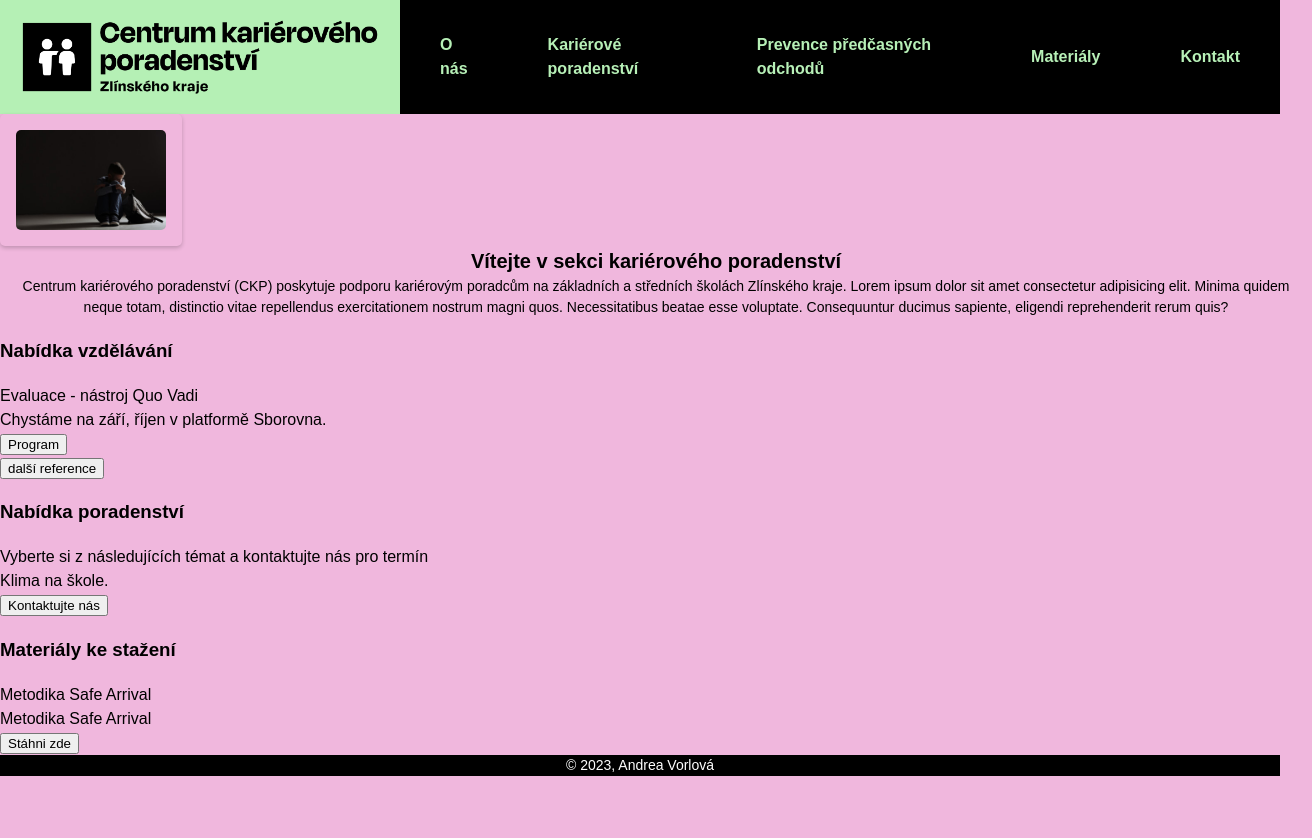
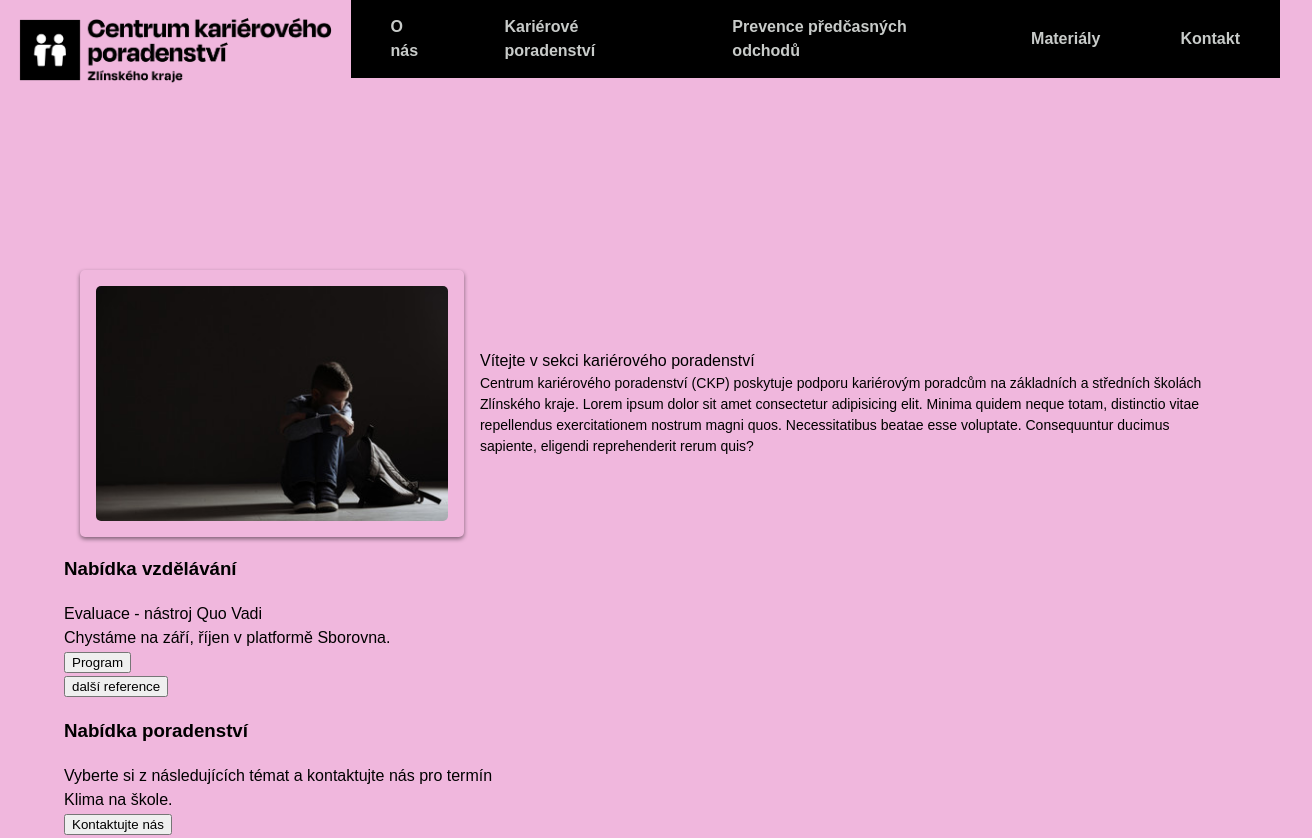
Before and after one commit to AndreaVeagle/zaverecny-projekt-koderka, an Eleventy site: page ppo.html in a window 1280 px wide. Shown: the top 838 px of the page, 1312 px wide, since content can reach past the window. Before the commit the page ends 800 px from the top, so only its background shows below. Built offline with nearby package versions, Linux system fonts and the light colour scheme; Eleventy itself is replaced by a stand-in of ours; files that its build step writes are made by us from their sources.

Commit message:
mobile stále nedokončen

```diff
--- a/css/style.css
+++ b/css/style.css
@@ -5,6 +5,7 @@
   --secondary: hsl(220, 66%, 83%);
   --terciaary: hsl(320, 66%, 83%);
   --quaternary: hsl(420, 66%, 83%);
+  --hover: hsl(140, 3%, 79%);
 	--accent: rgb(240, 212, 102);
 
 	--spacer: 4rem;
@@ -15,6 +16,16 @@
 }
 
 /*toto asi umažu - je to o formátování screenu a ten budu později upravovat - po menu*/
+
+
+body {
+  display: flex;
+  flex-direction: column;
+}
+
+.main {
+  flex: 1;
+}
 
 body {
     font-size: 16px;
@@ -27,6 +38,13 @@ body {
     background-color: var(--primary);
   }
 
+.main {
+  max-width: 1200px;
+  margin: 0 auto;
+  padding: var(--spacer)
+}
+
+  /*snaha změnit barvu podstránek*/
   .kp-page {
     background-color: var(--secondary);
   }
@@ -58,6 +76,7 @@ div {
   display: flex;
   justify-content: center;
   width: 100%;
+  margin-bottom: var(--spacer);
 }
 
 .item-frame {
@@ -75,6 +94,7 @@ div {
   margin: 0;
   padding: 0;
   background-color: black;
+  margin-bottom: var(--spacer)
 }
 
 /*asi navíc umazat*/
@@ -87,10 +107,13 @@ div {
 /* Styly pro položky menu */
 .menu__item {
   list-style: none;
+  display: flex;
+  justify-content: center;
+  align-items: center;
 }
 
 .menu__item a {
-  color: var(--primary);
+  color: var(--hover);
   text-decoration: none;
   font-weight: 700;
   padding: 15px 40px;
@@ -103,7 +126,7 @@ div {
 .menu__item a:hover,
 .menu__item a:focus,
 .menu__item a:active {
-  background-color: var(--primary);
+  background-color: var(--hover);
   color: black;
 }
 
@@ -113,39 +136,46 @@ div {
 }
 
 .imgLogoCKP {
-    width: 400px;
     max-width: 100%;
+    max-height: 100px;
     align-items: center;
-    height: auto;
-    background-color: rgb(181, 240, 181);
+    object-fit: contain;
   }
 
-  /*motto uvod každé stránky*/
+/*zobrazení mobil Motto CKP*/
 .item__about {
   display: flex;
-    align-items: flex-start;
+  flex-wrap: wrap; /* Povolí zalomení prvků na nový řádek */
+  padding: 0 var(--spacer-quarter);
+  justify-content: center;
 }
 
 .item__image {
-    flex: 1;
-    padding: var(--spacer);
-    width: 450px;
+  flex: 0 0 calc(33.33% - var(--spacer-half)); /* Zabere cca jednu třetinu šířky */
+  padding: var(--spacer-quarter);
 }
 
 .item__frame {
-    flex: 2;
-    display: flex;
-    flex-direction: column;
-    justify-content: flex-start;
+  flex: 0 0 calc(66.67% - var(--spacer-half)); /* Zabere cca dvě třetiny šířky */
+  padding: 0 var(--spacer-quarter);
 }
 
-  .item__title {
-    font-size: 20px;
-    font-weight: bold;
+.item__about {
+  display: flex;
+  flex-wrap: wrap;
+}
+
+.item__image img {
+  width: 100%;
+  height: auto;
+}
+
+.item__frame {
+  text-align: left; /* Upravujeme zarovnání textu na levou stranu */
 }
 
 .item__text {
-    font-size: 16px;
+  font-size: 14px;
 }
 
   /*footer*/
@@ -169,7 +199,7 @@ div {
   .boxperson {
     display: flex;
     width: calc(33.33% - 10px);
-    margin-bottom: 20px;
+    margin-bottom: var(--spacer);
   }
 
   .personInfo {
@@ -200,7 +230,23 @@ div {
 }
 
 
-  /* Zobrazení mobil vloženo 23052023 v 13 hodin případně umazat */
+/*zkouška obrázku - umaž*/
+.item__image {
+  display: inline-block;
+  overflow: hidden;
+  border-radius: 5px;
+  box-shadow: 0 2px 4px rgba(0, 0, 0, 0.479);
+}
+
+.item__image img {
+  display: block;
+  width: 100%;
+  height: auto;
+  border-radius: 5px;
+}
+/*zkouška obrázku po sem*/
+
+  /* Zobrazení mobil upraveno 24052023 v 13 hodin případně umazat */
   @media screen and (max-width: 768px) {
     .header {
       display: flex;
@@ -243,9 +289,9 @@ div {
       display: flex;
       flex-wrap: wrap; /* Povolí zalomení prvků na nový řádek */
        padding: 0 var(--spacer-quarter);
-       justify-content: center; /* Přidáno pro zarovnání na střed */
+       justify-content: center;
   }
-    }
+
 
     .item__image {
       flex: 0 0 150px; /* Bude se rozpínat na celou šířku v mobilním rozlišení */
@@ -261,43 +307,59 @@ div {
       padding: 0 var(--spacer-quarter);
     }
 
-
-
-      /* Zarovnání item__about pomocí flexboxu na jednořádkový layout */
     .item__about {
         display: flex;
         flex-wrap: wrap;
       }
 
-      /* Nastavení velikosti obrázku na 100% šířky */
     .item__image img {
         width: 100%;
         height: auto;
       }
 
-      /* Zarovnání textu v item__frame na střed ve vrchní části */
     .item__frame {
         text-align: center;
       }
 
-      /* Zmenšení písma v item__text */
     .item__text {
         font-size: 14px;
       }
 
-
-/*zkouška obrázku - umaž*/
-.item__image {
-  display: inline-block;
-  overflow: hidden;
-  border-radius: 5px;
-  box-shadow: 0 2px 4px rgba(0, 0, 0, 0.2);
+  /* reference v mobilu */
+  .item-titlemore {
+    text-align: center;
+    margin-bottom: var(--spacer);
+    padding: 0 var(--spacer-quarter);
   }
 
-.item__image img {
-  display: block;
-  width: 100%;
-  height: auto;
-  border-radius: 5px;
+  .h2 {
+    font-style: italic;
+    margin-bottom: var(--spacer-half);
   }
-/*zkouška obrázku po sem*/
+
+  .item-titlemore {
+    font-weight: bold;
+    font-style: italic;
+    text-align: center;
+    margin-bottom: var(--spacer-quarter);
+  }
+
+  .item-textmore {
+    font-style: italic;
+    text-align: center;
+    margin-bottom: var(--spacer);
+  }
+
+
+
+      /*Kontakty v mobilu*/
+
+  .boxperson {
+    flex-direction: column;
+    align-items: flex-start;
+  }
+
+  .profil {
+    display: none;
+  }
+    }
```
Also changed, not shown: index.html (+1 -1 lines), ppo.html (+1 -0 lines). Lines whose indentation alone changed are shown as unchanged.
